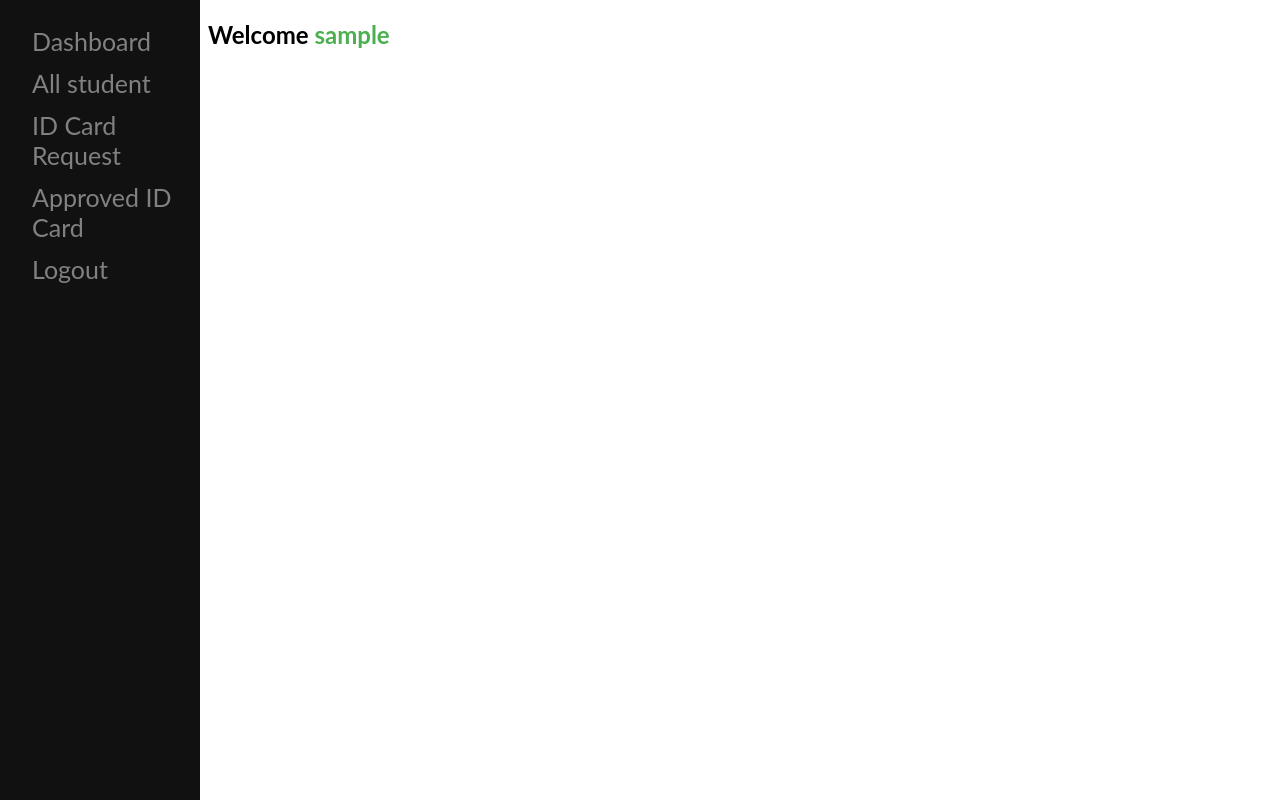
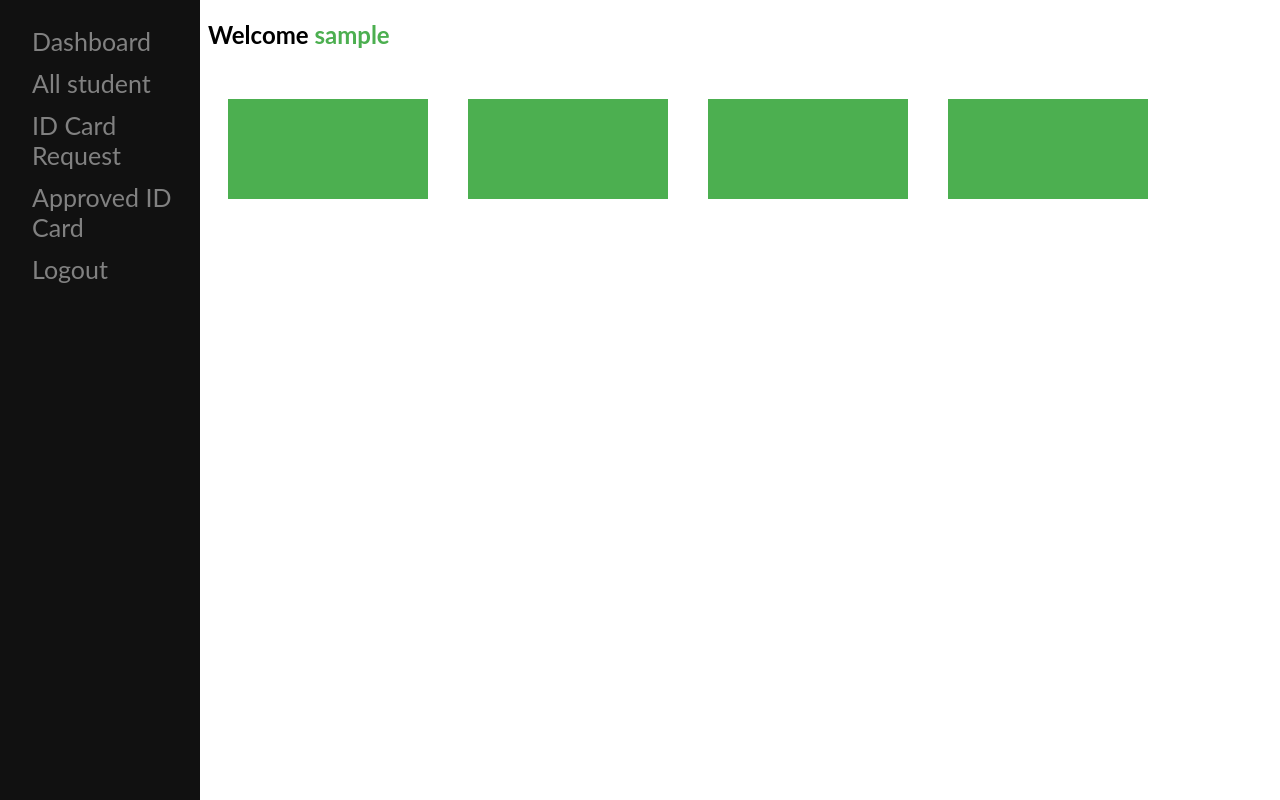
Before and after one commit to mdjibril/idgen, a PHP site: page /admin/dashboard.php in a window 1280 px wide. Run offline with PHP 8.4, Linux system fonts and the light colour scheme; the visitor is signed in with stand-in values (Sample User, id 1).

Commit message:
addedd card for highlight

```diff
--- a/admin/dashboard.php
+++ b/admin/dashboard.php
@@ -57,6 +57,21 @@ if (!isset($_SESSION['username'])) {
                 font-size: 18px;
             }
         }
+
+        .cards {
+            display: flex;
+            align-items: center;
+            margin-top: 50px;
+        }
+
+        .card {
+            width: 200px;
+            height: 100px;
+            text-align: center;
+            background-color: #4caf50;
+            color: #f1f1f1;
+            margin: 0 20px;
+        }
     </style>
 </head>
 
@@ -79,7 +94,20 @@ if (!isset($_SESSION['username'])) {
     ?>
     <div class="main">
         <h2>Welcome <span style="color:#4caf50"><?php echo $_SESSION['username'] ?> </span></h2>
+        <div class="cards">
+            <div class="card">
 
+            </div>
+            <div class="card">
+
+            </div>
+            <div class="card">
+
+            </div>
+            <div class="card">
+
+            </div>
+        </div>
     </div>
     <?php
     // endwhile;
```
